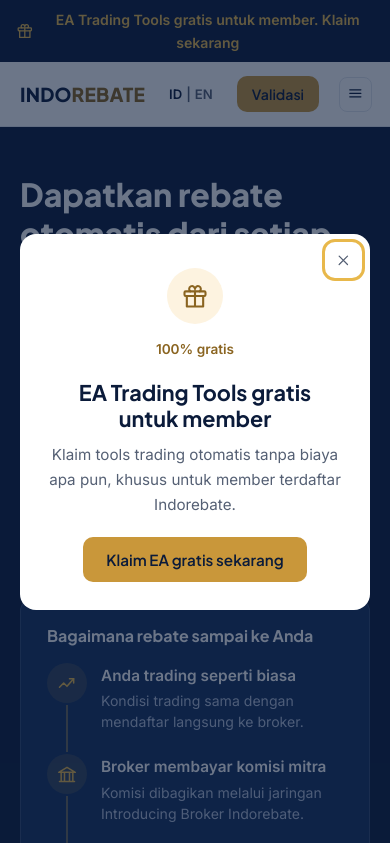
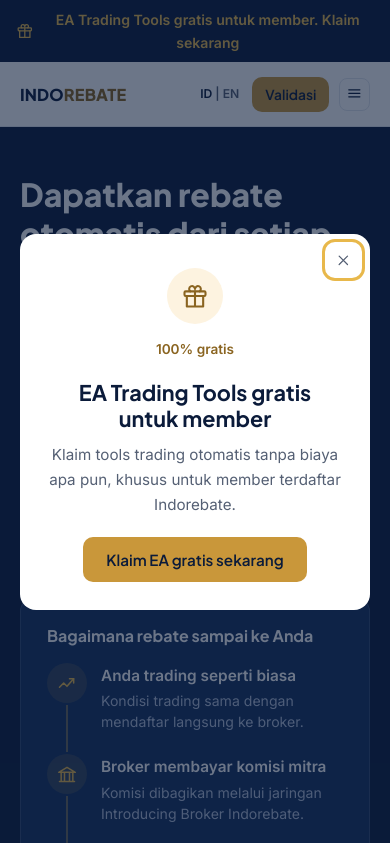
Before and after one commit to tomosie/indorebate, a plain HTML site: page index.html in a window 390 px wide. Shown: the top 843 px of the page. Drawn offline with Linux system fonts and the light colour scheme.

Commit message:
Add files via upload

```diff
--- a/index.html
+++ b/index.html
@@ -33,7 +33,7 @@
 :root{--navy:#0B1B3A;--navy-2:#14305e;--gold:#C9973A;--gold-lt:#E8B84B;--gold-ink:#8A6420;--gold-pale:#FDF3E0;--ink:#1b2438;--muted:#556074;--line:#e2e7ee;--soft:#f5f7fa;--r:12px}
 *{box-sizing:border-box;margin:0;padding:0}
 html{scroll-behavior:smooth;scroll-padding-top:76px}
-body{font:16px/1.65 Inter,system-ui,sans-serif;color:var(--ink);background:#fff;-webkit-font-smoothing:antialiased}
+body{overflow-x:hidden;font:16px/1.65 Inter,system-ui,sans-serif;color:var(--ink);background:#fff;-webkit-font-smoothing:antialiased}
 h1,h2,h3{font-family:'Plus Jakarta Sans',Inter,sans-serif;color:var(--navy);line-height:1.2}
 a{color:var(--gold-ink)}
 img{max-width:100%;display:block}
@@ -213,6 +213,15 @@ footer a:hover{color:var(--gold-lt)}
  .calc .btn{width:100%}
  .nav .btn{padding:8px 14px}
 }
+@media(max-width:480px){
+ .nav{gap:10px}
+ .logo-t{font-size:1.02rem;min-width:0}
+ .lang{font-size:.76rem}
+ .lang a{padding:2px 3px}
+ .nav .btn{padding:8px 12px;font-size:.86rem}
+ .menu-b{padding:6px;flex:none}
+}
+@media(max-width:350px){.lang{display:none}}
 @media(prefers-reduced-motion:reduce){*{animation:none!important;transition:none!important;scroll-behavior:auto!important}}
 </style>
 </head>
```
